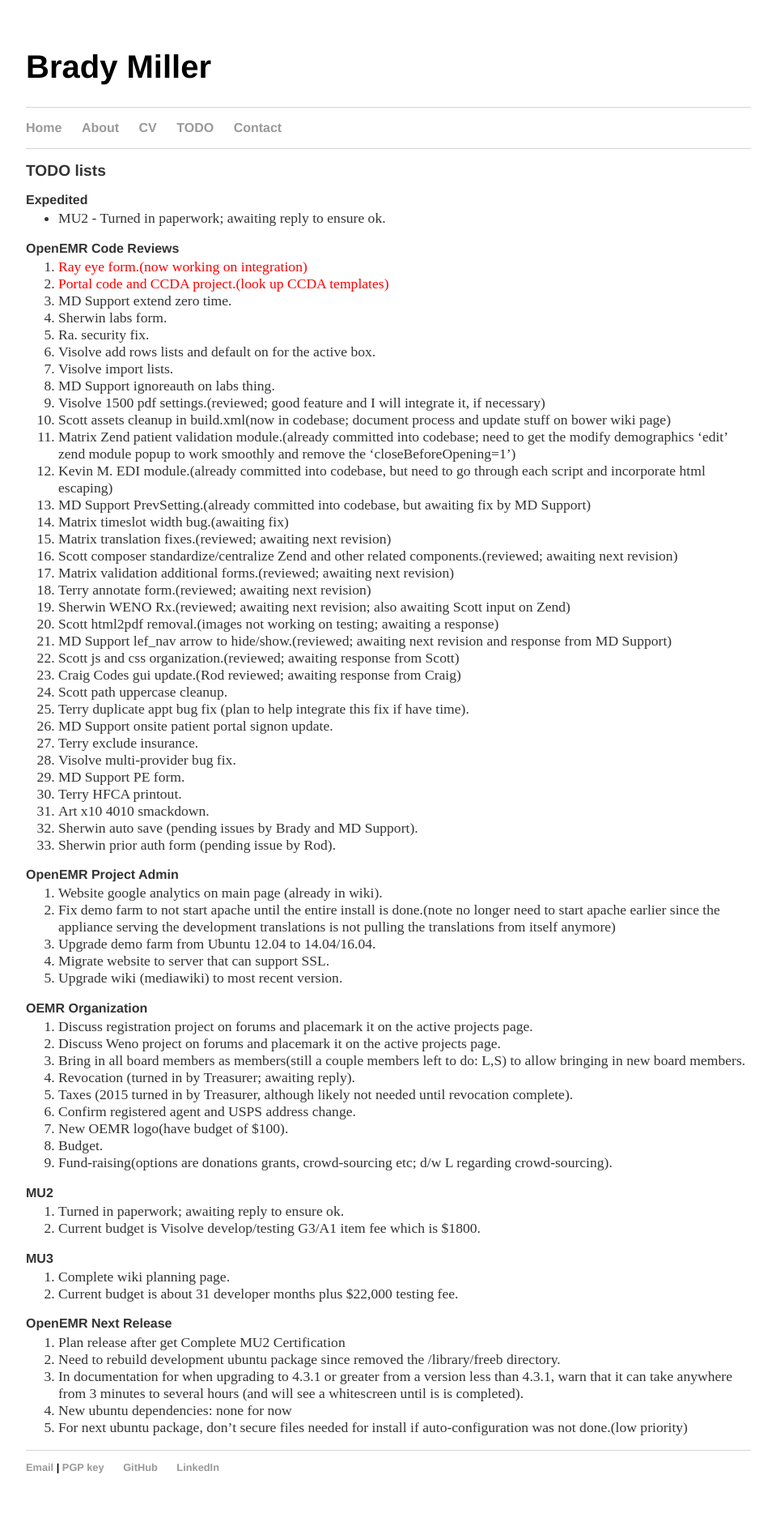
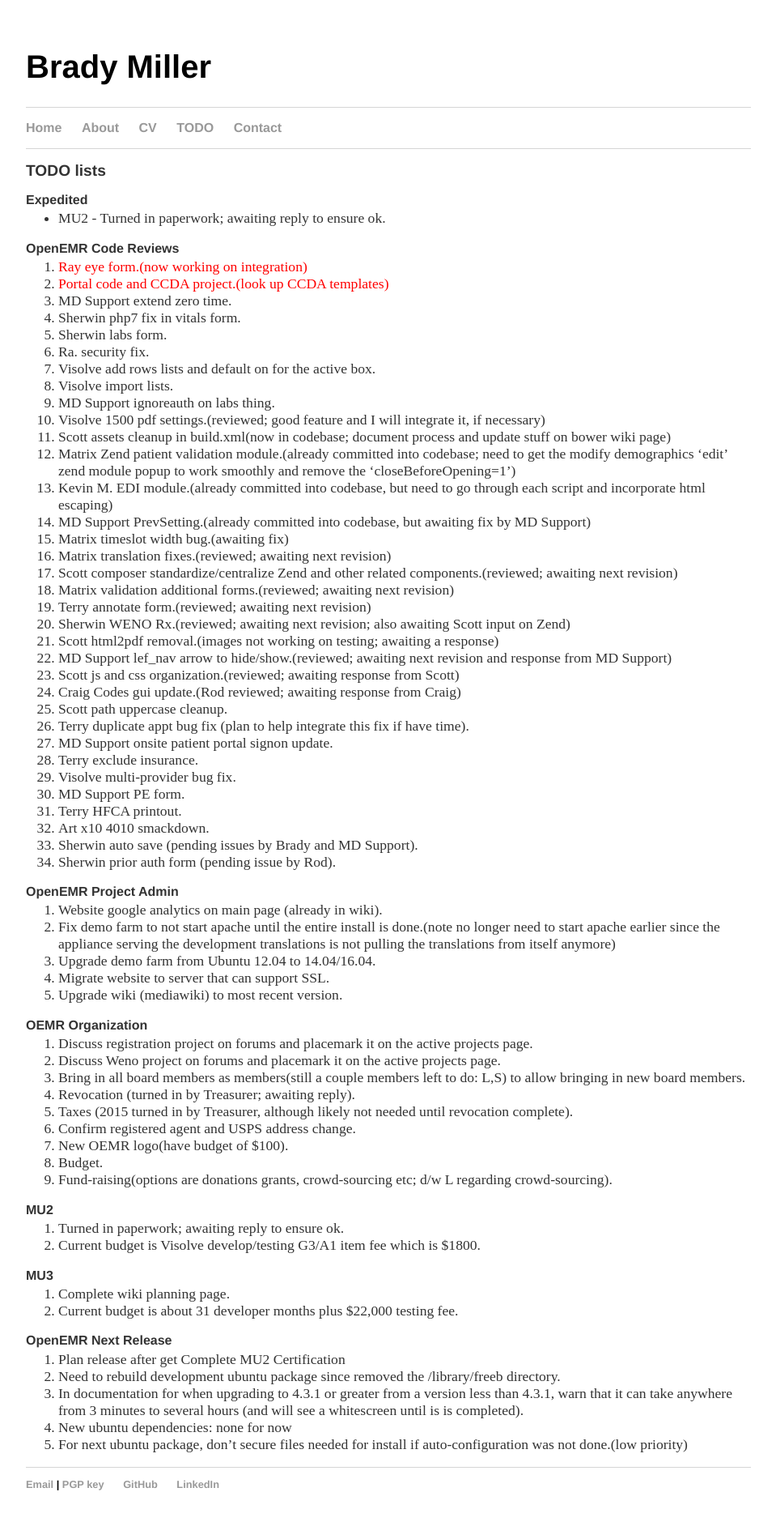
Before and after one commit to bradymiller/bradymiller.github.io, a Jekyll site: the page built from todo/index.md, in a window 1280 px wide. Shown: the whole page at 81% size, without its empty margins (160-1119 px from the left). Built offline with Jekyll 4.4.1, drawn with Linux system fonts in a browser that asks for light colours; before the commit the page ends 1879 px from its top, so only the background shows below that.

Commit message:
Update todo list

```diff
--- a/todo/index.md
+++ b/todo/index.md
@@ -10,6 +10,7 @@
 1. <span style="color: red">Ray eye form.(now working on integration)</span>
 1. <span style="color: red">Portal code and CCDA project.(look up CCDA templates)</span>
 1. MD Support extend zero time.
+1. Sherwin php7 fix in vitals form.
 1. Sherwin labs form.
 1. Ra. security fix.
 1. Visolve add rows lists and default on for the active box.
```
